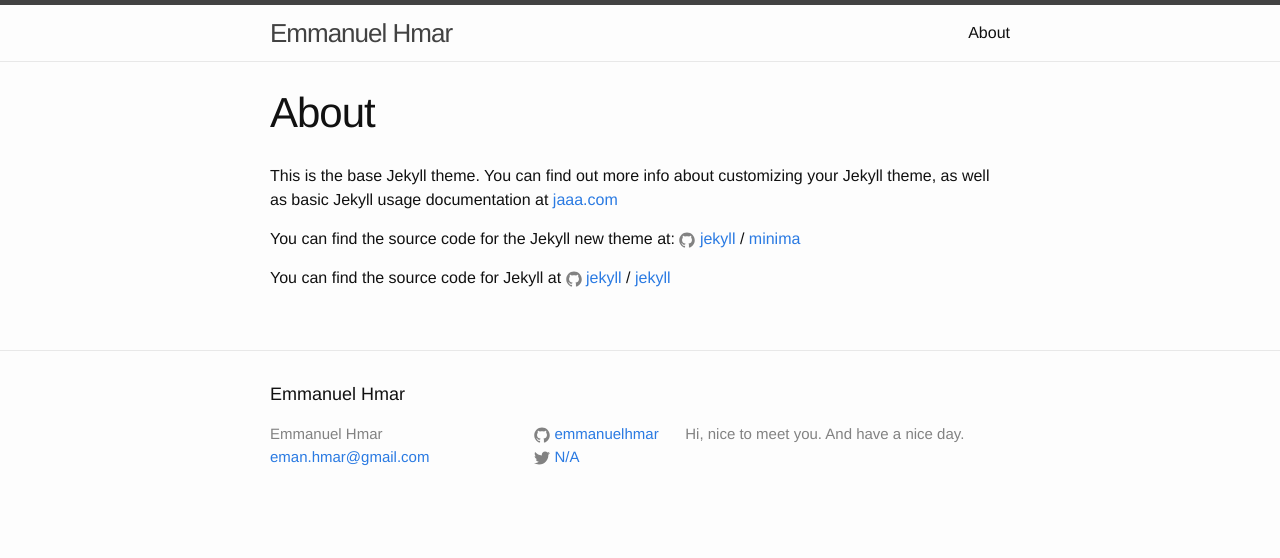
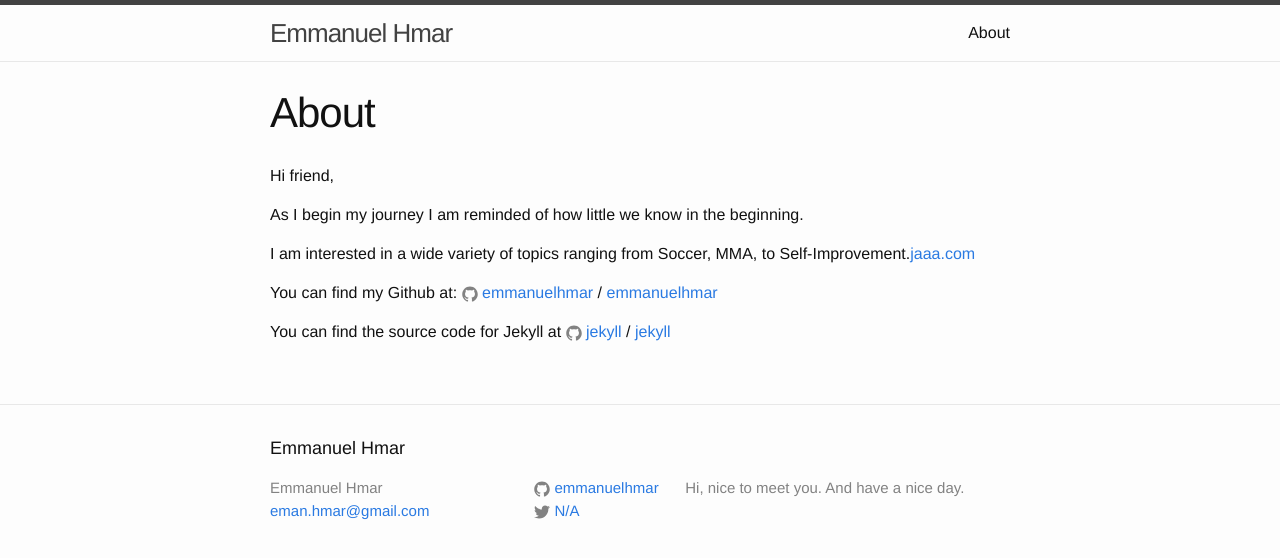
Before and after one commit to EmmanuelHmar/emmanuelhmar.github.io, a Jekyll site: the page built from about.md, in a window 1280 px wide. Shown: the top 558 px of the page. Built offline with Jekyll 4.4.1, drawn with Linux system fonts in a browser that asks for light colours.

Commit message:
Update about.md

```diff
--- a/about.md
+++ b/about.md
@@ -4,11 +4,15 @@ title: About
 permalink: /about/
 ---
 
-This is the base Jekyll theme. You can find out more info about customizing your Jekyll theme, as well as basic Jekyll usage documentation at [jaaa.com](http://jekyllrb.com/){:target="_blank"}
+Hi friend,
 
-You can find the source code for the Jekyll new theme at:
-{% include icon-github.html username="jekyll" %} /
-[minima](https://github.com/jekyll/minima)
+As I begin my journey I am reminded of how little we know in the beginning.
+
+I am interested in a wide variety of topics ranging from Soccer, MMA, to Self-Improvement.[jaaa.com](http://jekyllrb.com/){:target="_blank"}
+
+You can find my Github at:
+{% include icon-github.html username="emmanuelhmar" %} /
+[emmanuelhmar](https://github.com/jekyll/minima)
 
 You can find the source code for Jekyll at
 {% include icon-github.html username="jekyll" %} /
```
